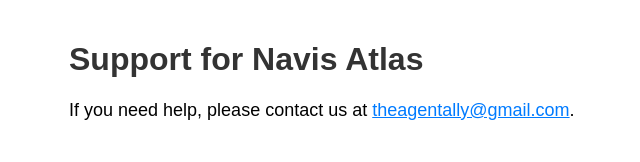
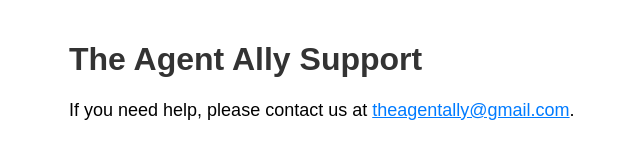
Before and after one commit to The-Agent-Ally/Contact-support, a plain HTML site: page index.html in a window 1280 px wide. Shown: the whole page, without its empty margins (171-811 px from the left). Drawn offline with Linux system fonts and the light colour scheme.

Commit message:
Update index.html

```diff
--- a/index.html
+++ b/index.html
@@ -23,7 +23,7 @@
     </style>
 </head>
 <body>
-    <h1>Support for Navis Atlas</h1>
+    <h1>The Agent Ally Support</h1>
     <p>If you need help, please contact us at <a href="mailto:theagentally@gmail.com">theagentally@gmail.com</a>.</p>
     </body>
 </html>
```
